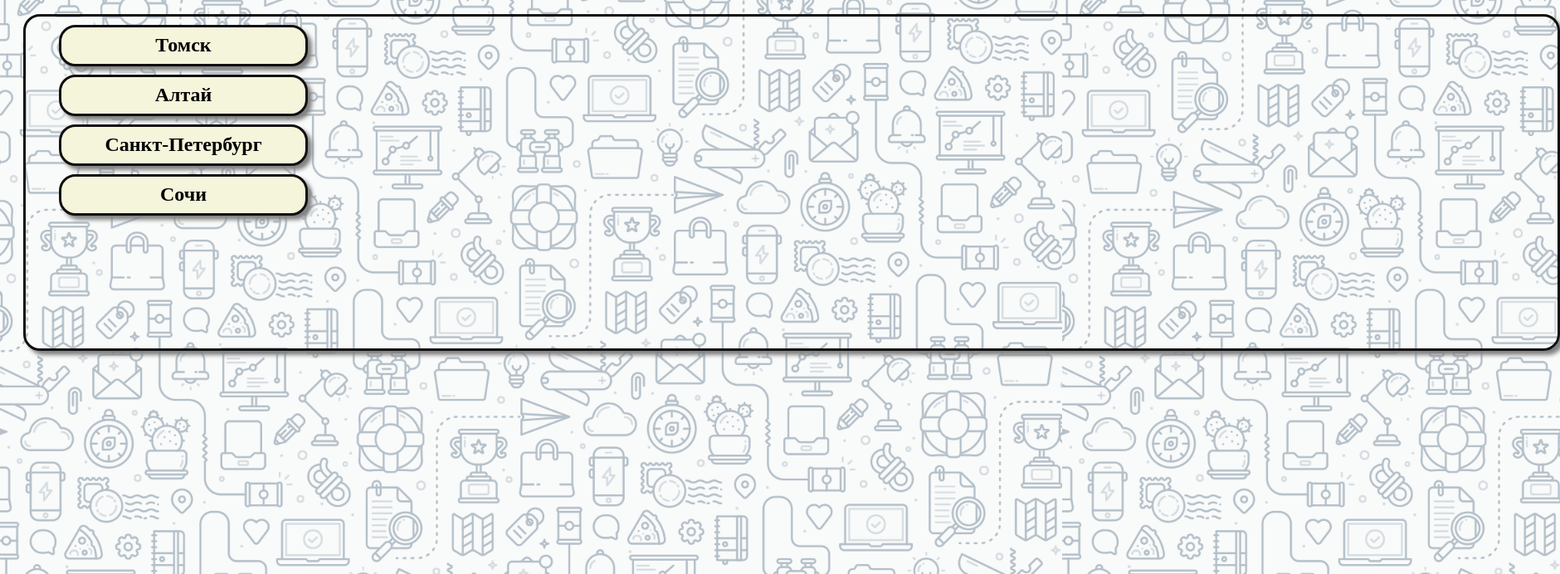
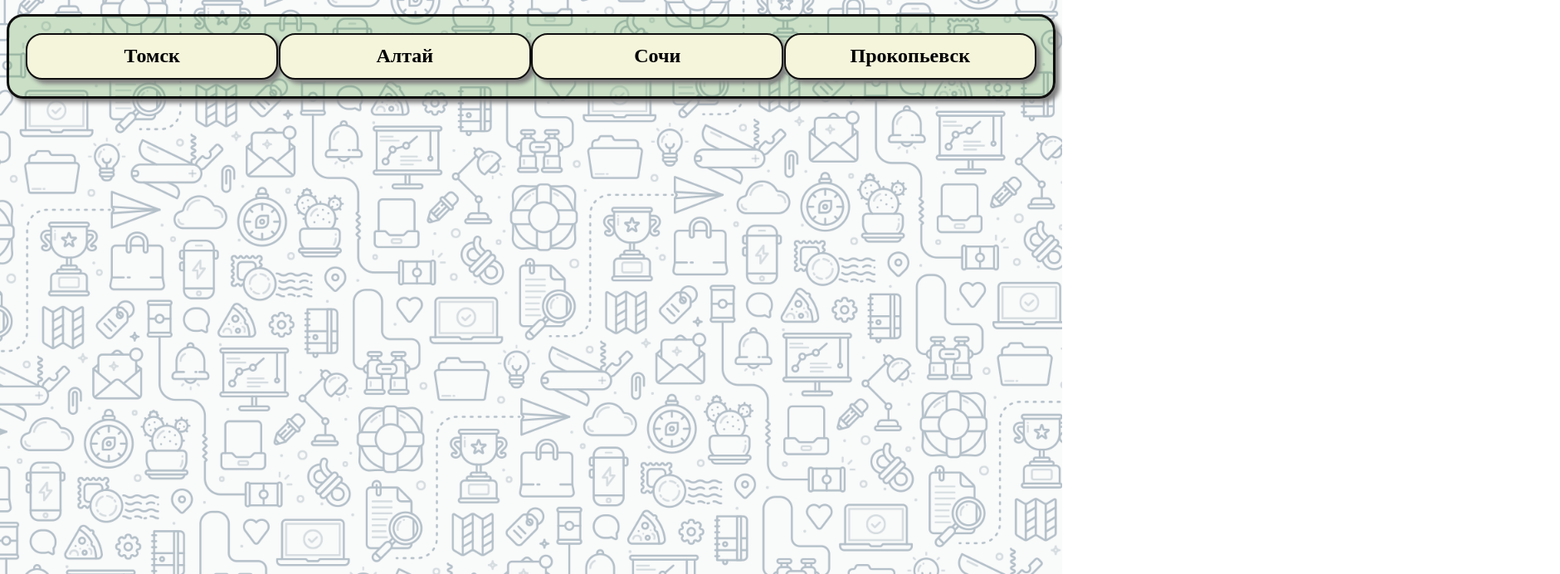
Before and after one commit to DAKIRDYA/ProjectPhoto, a plain HTML site: page index.html in a window 1280 px wide. Shown: the part 108-800 px from the top of the page at 83% size, 1880 px wide, since content can reach past the window. Drawn offline with Linux system fonts and the light colour scheme.

Commit message:
Начало новой ветки с гридами

```diff
--- a/index.html
+++ b/index.html
@@ -8,33 +8,12 @@
 	<body id="mainback">
 		<h1 class="headmain OutlineText">Семейные фотоальбомы</h1>
 
-
-		<div class="selectfoto">
-			<div class="selectfoto_mainmenu sf_mm1">Томск</div>
-			<div class="selectfoto_mainmenu sf_mm2">Алтай </div>
-				<div class="selectfoto_mainmenu sf_i2_1">2010</div>
-				<div class="selectfoto_mainmenu sf_i2_2">2011</div>
-				<div class="selectfoto_mainmenu sf_i2_3">2012</div>
-
-			<div class="selectfoto_mainmenu sf_mm3">Санкт-Петербург</div>
-				<div class="selectfoto_mainmenu sf_i3_1">2023</div>
-
-			<div class="selectfoto_mainmenu sf_mm4">Сочи</div>
-
-				<!--<form class="selectfoto_row" action="../пример.html" method="GET" target="_parent">
-					<select multiple id="mainback">
-					<option selected>  Алтай  </option>
-					<option>  Турция  </option>
-					<option>  Прокопьевск  </option>
-					<option>  Санкт-Петербург  </option>
-					<input type="submit">
-					</select>
-			</form>
-		-->
-
-
-
-		</div>
+		<ul class="selectfoto">
+			<li class="selectfoto_item">Томск</li>
+			<li class="selectfoto_item">Алтай</li>
+			<li class="selectfoto_item">Сочи</li>
+			<li class="selectfoto_item">Прокопьевск</li>
+		</ul>
 	</body>
 
   </html>
--- a/stylesPF.css
+++ b/stylesPF.css
@@ -46,70 +46,61 @@
 }
 
 
-select{color:#0330d4; font-size: 20px;width:300px;border: width 2px;} /*список значений*/
+/*select{color:#0330d4; font-size: 20px;width:300px;border: width 2px;} список значений*/
 
 
 /*Область выбора фотографий*/
 .selectfoto{
     text-align: center;
+    background-color: rgba(95,158,78,0.3);
+
 
     border-radius: 20px;
-    margin: 20px;
-    width: 1846px;
-    height: 400px;
+/*    margin: 20px;*/
+
+/*    width: 1846px;*/
+/*    height: 400px;*/
     border:3px solid rgb(16, 15, 15);
     font-weight: bold;
     font-size:24px;
 
     box-shadow: 5px 5px 5px gray;
 
-position:relative;
+    list-style-type: none;
+    position:relative;
+
+    padding: 20px;
+    display:grid;
+    grid-template-columns: 1fr 1fr 1fr 1fr;
+    justify-items: center;  /*по горизонтали*/
+    place-items: center; /*по вертикали*/
+
 }
 
 /*классы левого главного меню выбора фотографий*/
-.selectfoto_mainmenu{
-    border:3px solid rgb(16, 15, 15);
+.selectfoto_item{
+
+    border:2px solid rgb(16, 15, 15);
     border-radius: 20px;
-    box-sizing: border-box;
+    /*box-sizing: border-box;*/
 
     width: 300px;
-    height: 50px;
+    height: 40px;
+    background-color: beige;
+
+    box-shadow: inherit;
+    cursor: pointer;
+    padding-top: 12px;
 
 
-
-    background-color: beige;
-    padding-top: 8px;
-    box-shadow: inherit;
-    cursor: pointer;
-
-    /*visibility:visible;*/
-
+    /*list-style-type: none;
+    display:grid;
+    grid-template-rows: 1fr 1fr 1fr;
+    justify-items: center;
+    margin: 10;*/
+    /*gap: 20px;*/
 
 }
-/*классы левого главного меню выбора фотографий*/
-.sf_mm1{
-    position: absolute;
-    left: 40px;
-    top: 10px;
-
-}
-.sf_mm2{
-    position: absolute;
-    left: 40px;
-    top: 70px;
-}
-.sf_mm3{
-    position: absolute;
-    left: 40px;
-    top: 130px;
-}
-
-.sf_mm4{
-    position: absolute;
-    left: 40px;
-    top: 190px;
-}
-
 
 /*классы выпадающих подменю выбора фотографий*/
 /*.selectfoto_item
@@ -132,36 +123,6 @@ position:relative;
 */
 
 
-.sf_i2_1
-    {
-        position: absolute;
-        left: 360px;
-        top:70px;
-        display:none;
-
-     }
-.sf_i2_2
-    {
-         position: absolute;
-         left: 680px;
-         top:70px;
-         display:none;
-     }
-.sf_i2_3
-    {
-         position: absolute;
-         left: 1000px;
-         top:70px;
-         display:none;
-     }
-.sf_i3_1
-     {
-          position: absolute;
-          left: 360px;
-          top:130px;
-          display:none;
-      }
-
 
 .selectfoto_mainmenu:hover
 {
```
